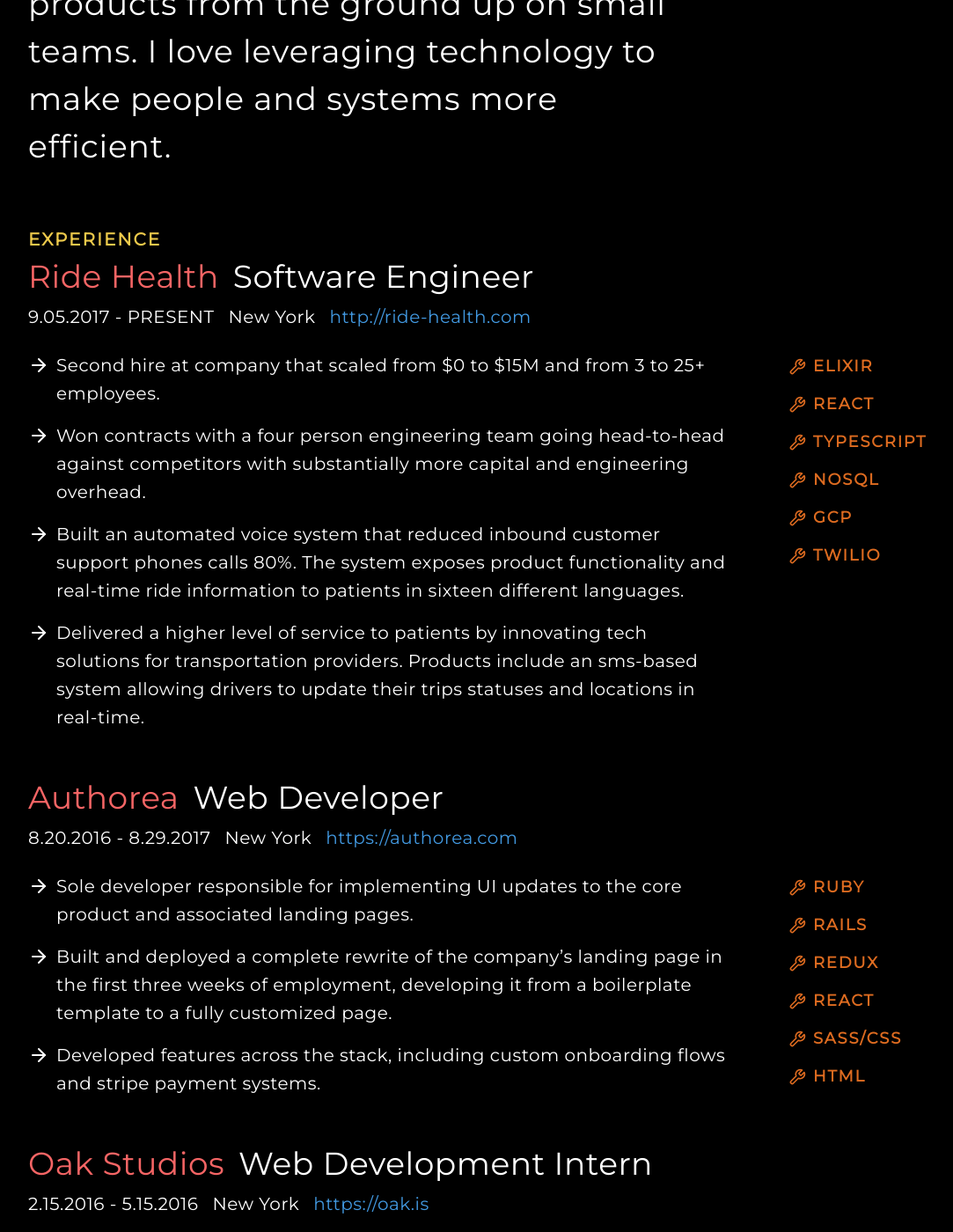
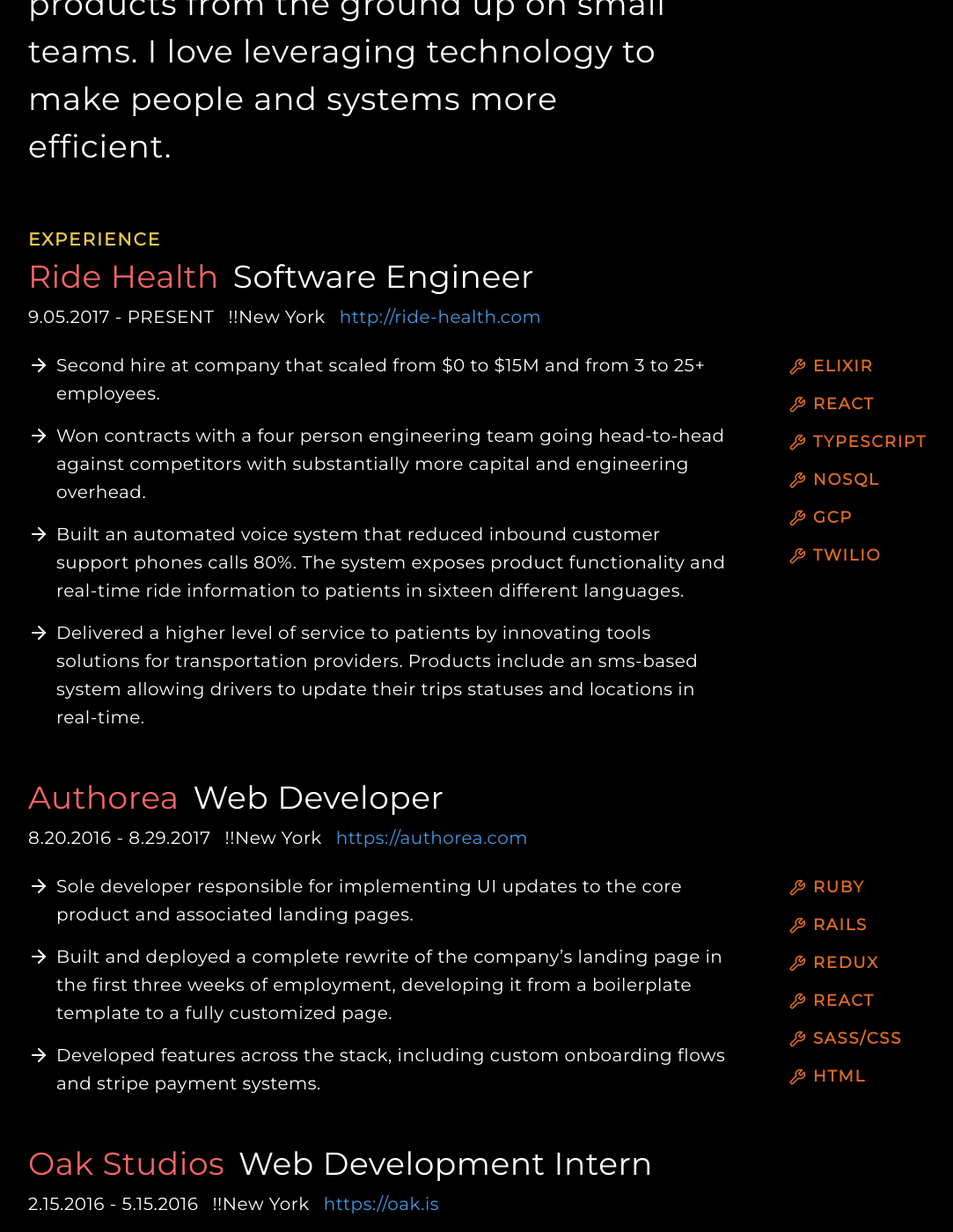
Before and after one commit to vaprdev/AlanRice.me, a Jekyll site: the page built from index.html, in a window 1280 px wide and 1400 px high, scrolled down 259 px. Shown: the whole window at 88% size, without its empty margins (0-1083 px from the left). Built offline with Jekyll 4.4.1, drawn with Linux system fonts in a browser that asks for light colours; some of the changed text lies outside the part shown.

Commit message:
includes

```diff
--- a/_includes/experience.html
+++ b/_includes/experience.html
@@ -1,43 +1,29 @@
-<div>
-    <p class="white size-4 border-b2">Experience</p>
+<div class="mb-4 pb-4">
+    <div class="flex flex-wrap text-4xl items-baseline fg-white montserrat mb-1">
+        <div class="montserrat text-red-500 mr-4">{{ include.exp.name }}</div>
+        <!-- <div class="mx-4">|</div> -->
+        <div class="montserrat">{{ include.exp.role }}</div>
+    </div>
+    <div class="flex flex-wrap text-xl mb-4">
+        <div class="mr-4 mb-2 uppercase fg-white">{{ include.exp.date }}</div>
+        <div class="mr-4 mb-2 fg-white">!!New York</div>
+        <a class="mb-2 text-blue-500 mr-3 font-medium">{{ include.exp.link}}</a>
+    </div>
+    <!-- <div class="text-4xl">-</div> -->
 
-    {% for job in site.data.info.jobs %}
-    <div class="mgn-b8">
-        <div class="flex align-base green size-8 mgn-b2 wrap">
-            <span class="size-8 mgn-b2">{{ job.name }}</span>
-            <span class="mgn-l2 mgn-r2">-</span>
-            <span class="size-6 white mgn-b2">{{ job.role }}</span>
+    <div class="flex flex-wrap">
+        <div class="lg:mr-8 lg:pr-8">
+            {% for highlight in include.exp.highlights %}
+                {% include highlight.html highlight=highlight %}
+            {% endfor %}
         </div>
-        <div class="white size-4">{{ job.date }}</div>
-        <div class="mgn-t4 mgn-b4 highlight-dash">-</div>
-
-        {% for highlight in job.highlights %}
-        <p class="white size-4">&bull;&nbsp;{{ highlight }}</p>
-        {% endfor %}
-        <Container class="flex wrap">
-            {% for language in job.tech %}
-            <p class="green size-4 mgn-r8 border">{{language}}</p>
+        <Container class="mt-4 lg:mt-1">
+            {% for tool in include.exp.tools %}
+                <div class="flex items-center montserrat mb-4 text-orange-600">
+                    <i class="w-5 mr-2" data-feather="tool"></i>
+                    <p class="text-lg font-semibold tracking-widest uppercase">{{ tool }}</p>
+                </div>
             {% endfor %}
         </Container>
     </div>
-    {% endfor %}
 </div>
-
-<p class="white size-4 border-b2">Education</p>
-{% for school in site.data.info.schooling %}
-<div class="mgn-b8">
-    <div class="flex align-base green size-8 mgn-b2 wrap">
-        <span class="size-8 mgn-b2">{{ school.name }}</span>
-        <span class="mgn-l2 mgn-r2">-</span>
-        <span class="size-6 white mgn-b2">{{ school.role }}</span>
-    </div>
-
-    <p class="white size-4">{{ school.description }}</p>
-
-    <Container class="flex wrap">
-        {% for language in school.tech %}
-        <p class="green size-4 mgn-r8 border">{{language}}</p>
-        {% endfor %}
-    </Container>
-</div>
-{% endfor %}
--- /dev/null
+++ b/_includes/heading.html
@@ -0,0 +1,3 @@
+<p class="uppercase font-extrabold text-yellow-500 tracking-widest mt-8 pt-8">
+    {{ include.title }}
+</p>
--- /dev/null
+++ b/_includes/highlight.html
@@ -0,0 +1,4 @@
+<div class="flex items-start leading-8 mb-4 text-xl">
+    <i class="mt-1 mr-2" data-feather="arrow-right" style="min-width: 1.25rem;"></i>
+    <p class="max-w-3xl">{{ include.highlight }}</p>
+</div>
--- /dev/null
+++ b/_includes/tester.html
@@ -0,0 +1,3 @@
+{% for thing in include.things %}
+    <div>hello there baby!</div>
+{% endfor%}
--- a/_layouts/layout.html
+++ b/_layouts/layout.html
@@ -25,6 +25,7 @@
         <script src="https://cdn.jsdelivr.net/npm/feather-icons/dist/feather.min.js"></script>
 
         <script src="https://unpkg.com/feather-icons"></script>
+        <meta content="2" http-equiv="refresh"/>
 
         <!-- title -->
         <title>Alan Rice | Developer</title>
--- a/index.html
+++ b/index.html
@@ -5,7 +5,9 @@
 <div class="tracking-wide text-lg sm:text-xl p-3 md:p-4 lg:p-8 bg-black text-white">
     <div class="text-3xl sm:text-4xl bg-black text-white montserrat tracking-wide">
         <div class="flex items-center">
-            <div class="text-5xl mr-8 sm:text-6xl font-extrabold text-red-500">Alan Rice</div>
+            <div class="text-5xl mr-8 sm:text-6xl font-extrabold text-red-500">
+                Alan Rice
+            </div>
             <div class="inline-img-container">
                 <img class="inline-img" src="assets/images/face.png"/>
             </div>
@@ -16,70 +18,13 @@
             New York focused on building products from the ground up on small teams. I love leveraging technology to make people and systems more efficient.
         </div>
     </div>
-    <div class="">
-        <p class="uppercase font-extrabold text-yellow-500 tracking-widest mt-8 pt-8">Experience</p>
-        {% for job in site.data.info.jobs %}
-            <div class="mb-4 pb-4">
-                <div class="flex flex-wrap text-4xl items-baseline fg-white montserrat mb-1">
-                    <div class="montserrat text-red-500 mr-4">{{ job.name }}</div>
-                    <!-- <div class="mx-4">|</div> -->
-                    <div class="montserrat">{{ job.role }}</div>
-                </div>
-                <div class="flex flex-wrap text-xl mb-4">
-                    <div class="mr-4 mb-2 uppercase fg-white">{{ job.date }}</div>
-                    <div class="mr-4 mb-2 fg-white">New York</div>
-                    <a class="mb-2 text-blue-500 mr-3 font-medium">{{job.link}}</a>
-                </div>
-                <!-- <div class="text-4xl">-</div> -->
+    {% include heading.html title="experience" %}
+    {% for job in site.data.info.experiences %}
+        {% include experience.html exp=job %}
+    {% endfor %}
 
-                <div class="flex flex-wrap">
-                    <div class="lg:mr-8 lg:pr-8">
-                        {% for highlight in job.highlights %}
-                            <div class="flex items-start leading-8 mb-4 text-xl">
-                                <i class="mt-1 mr-2" data-feather="arrow-right" style="min-width: 1.25rem;"></i>
-                                <p class="max-w-3xl">{{ highlight }}</p>
-                            </div>
-                        {% endfor %}
-                    </div>
-                    <Container class="mt-4 lg:mt-1">
-                        {% for language in job.tech %}
-                            <div class="flex items-center montserrat mb-4 text-orange-600">
-                                <i class="w-5 mr-2" data-feather="tool"></i>
-                                <p class="text-lg font-semibold tracking-widest uppercase">{{language}}</p>
-                            </div>
-                        {% endfor %}
-                    </Container>
-                </div>
-            </div>
-        {% endfor %}
-    </div>
-    <div class="">
-        <p class="uppercase font-extrabold text-yellow-500 tracking-widest mt-8">Experience</p>
-        {% for school in site.data.info.schooling %}
-            <div class="mb-8 pb-8">
-                <div class="flex align-base flex-wrap size-8 mgn-b2 flex-wrap">
-                    <div class="mr-4 text-4xl font-semibold text-red-500">{{ school.name }}</div>
-                    <div class="montserrat text-4xl">{{ school.role }}</div>
-                </div>
-                <div class="flex flex-wrap text-xl mb-4">
-                    <div class="mr-4 mb-2 uppercase fg-white">{{ school.date }}</div>
-                    <div class="mr-4 mb-2 fg-white">New York</div>
-                    <a class="mb-2 text-blue-500 mr-3 font-medium">{{school.link}}</a>
-                </div>
-
-                <div class="flex items-start leading-8 mb-4">
-                    <i class="w-4 mt-1 mr-2" data-feather="circle" style="min-width: 0.8rem;"></i>
-                    <p class="max-w-3xl">{{ school.description }}</p>
-                </div>
-
-                <!-- <Container class="flex wrap">
-                    {% for language in school.tech %}
-                        <p class="green size-4 mgn-r8 border">{{language}}</p>
-                    {% endfor %}
-                </Container> -->
-            </div>
-        {% endfor %}
-
-    </div>
-    <div class="main__container"></div>
+    {% include heading.html title="education" %}
+    {% for school in site.data.info.schooling %}
+        {% include experience.html exp=school %}
+    {% endfor %}
 </div>
```
Also changed, not shown: _data/info.json (+20 -9 lines).
